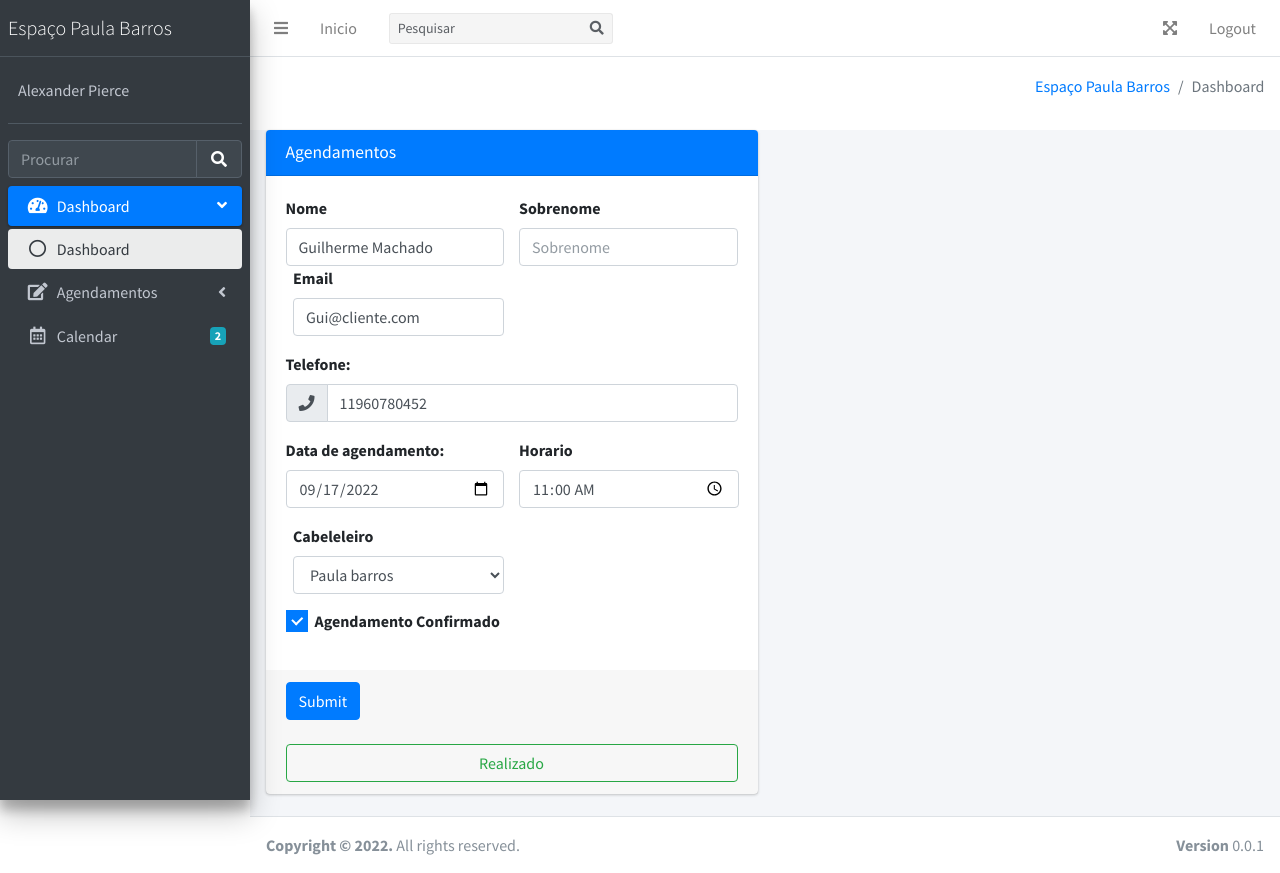
After one commit to machadosguilherme/projeto_DH, a Flask app: page /agendamento_editar/1 in a window 1280 px wide. The commit adds this page. Run offline with Flask 2, Linux system fonts and the light colour scheme; a user stored in the database is signed in; data comes from the database, SQL or seed files in the repository; both versions use the stored data as it was after the commit; some libraries are stand-ins or nearby versions.

Commit message:
Feat: Editar agendamento

```diff
--- a/ext/routes.py
+++ b/ext/routes.py
@@ -1,7 +1,8 @@
+from datetime import datetime
 from http.client import BAD_REQUEST
 from .model import Usuario, Agendamento
 from ext import login_maneger, db
-from flask import render_template, request, redirect, url_for, flash
+from flask import render_template, request, redirect, url_for, flash, session
 from flask_login import UserMixin, login_required, login_user, logout_user
 from werkzeug.security import generate_password_hash, check_password_hash
 
@@ -28,9 +29,10 @@ def init_app(app):
             email = request.form['email']
             senha = request.form['senha']
             usuario = Usuario.query.filter_by(email=email).first()
+            session['usuario'] = usuario.id
             if usuario and check_password_hash(usuario.senha, senha):
                 login_user(usuario)
-                if usuario.in_admin == 0:
+                if usuario.in_admin == 1:
                     return redirect (url_for('dash_admin', id=usuario.id))
                 elif usuario.in_colaborador == 1:
                     return redirect (url_for('dash_colaborador', id=usuario.id))
@@ -57,7 +59,7 @@ def init_app(app):
             user.fone = request.form['fone']
             user.email = request.form['email']
             user.senha = generate_password_hash(request.form['senha'])
-            user.in_admin = 1
+            user.in_admin = 0
             user.in_colaborador = 0
             user.in_ativo = 1
 
@@ -73,9 +75,8 @@ def init_app(app):
     def dash_cliente(id):
         usuario = Usuario.query.filter_by(id = id).first()
         agendamentos = Agendamento.query.filter_by(id = id).count()
-        if usuario.in_admin == 1:
-            if usuario.in_colaborador == 0:
-                return render_template('dash_cliente/dashboard_cliente.html', usuario=usuario.nome, agendamentos=agendamentos)
+        if usuario.in_colaborador == 0:
+            return render_template('dash_cliente/dashboard_cliente.html', usuario=usuario.nome)
         else:
             return BAD_REQUEST
 
@@ -85,7 +86,8 @@ def init_app(app):
     def dash_colaborador(id):
         usuario = Usuario.query.filter_by(id = id).first()
         if usuario.in_colaborador == 1:
-            return render_template('dash_colaborador/dashboard_colaborador.html')
+            agendamentos =  Agendamento.query.count()
+            return render_template('dash_colaborador/dashboard_colaborador.html', agendamentos=agendamentos)
         else:
             return BAD_REQUEST
 
@@ -111,12 +113,74 @@ def init_app(app):
     @app.route('/agendamento', methods=['GET', 'POST'])
     @login_required
     def agendamento():
-        return render_template('dash_cliente/agendamentos_cliente.html')
+        if request.method == 'GET':
+            return render_template('dash_cliente/agendamentos_cliente.html')
+        elif request.method == 'POST':
+            agendamento = Agendamento()
+            agendamento.id_usuario = session['usuario']
+            agendamento.nome = f'{request.form["nome"]} {request.form["sobrenome"]}'
+            agendamento.email = request.form['email']
+            agendamento.fone = request.form['telefone']
+            agendamento.data_agendamento = request.form['dt_agendamento']
+            agendamento.horario_agendamento = request.form['hr_agendamento']
+            agendamento.colaborador = request.form['cabeleleiro']
+            agendamento.data_registro = datetime.now()
 
-    @app.route('/dashboard_admin_teste', methods=['GET', 'POST'])
-    def dash_admin_teste():
-        # usuario = Usuario.query.filter_by(id = id).first()
-        # if usuario.in_admin == 1:
-        return render_template('dash_admin/dashboard_admin.html')
-        # else:
-        #     return BAD_REQUEST
+            db.session.add(agendamento)
+            db.session.commit()
+            return render_template('dash_cliente/agendamentos_cliente.html')
+        else:
+            return BAD_REQUEST
+
+
+    @app.route('/agendamento_editar/<id>', methods=['GET', 'POST'])
+    @login_required
+    def agendamento_editar(id):
+        if request.method == 'GET':
+            agendamento = Agendamento.query.filter_by(id=id).all()
+            return render_template('dash_colaborador/agendamentos_colaborador.html', agendamento=agendamento)
+        elif request.method == 'POST':
+            agendamento = Agendamento.query.filter_by(id=id).first()
+            # agendamento.id_usuario = session['usuario']
+            agendamento.nome = request.form["nome"]
+            agendamento.email = request.form['email']
+            agendamento.fone = request.form['telefone']
+            agendamento.data_agendamento = request.form['dt_agendamento']
+            agendamento.horario_agendamento = request.form['hr_agendamento']
+            agendamento.colaborador = request.form['cabeleleiro']
+            agendamento.in_confimado = ( 1 if request.form['confirmado'] else 0)
+            agendamento.in_realizado = ( 1 if request.form['in_realizado'] else 0)
+            agendamento.data_registro = datetime.now()
+
+            db.session.add(agendamento)
+            db.session.commit()
+            return render_template('dash_colaborador/agendamentos_colaborador.html')
+        else:
+            return BAD_REQUEST
+
+    @app.route('/agendamento_finalizado/<id>', methods=['GET'])
+    @login_required
+    def agendamento_finalizado(id):
+        agendamento = Agendamento.query.filter_by(id=id).first()
+        agendamento.in_realizado = 1
+
+        db.session.add(agendamento)
+        db.session.commit()
+        id_usuario = session['usuario']
+        return redirect(url_for('dash_colaborador', id=id_usuario))
+
+
+    @app.route('/lista_agendamentos', methods=['GET', 'POST'])
+    @login_required
+    def lista_agendamentos():
+        if 'usuario' in session:
+            id_usuario = session['usuario']
+            usuario = Usuario.query.filter_by(id = id_usuario).first()
+            if usuario.in_admin == 1:
+                return render_template('lista_agendamentos_admin.html', lista_agendamentos=lista_agendamentos)
+            elif usuario.in_colaborador == 1:
+                lista_agendamentos = Agendamento.query.all()
+                return render_template('dash_colaborador/listar_agendamentos_colaborador.html', lista_agendamentos=lista_agendamentos)
+            else:
+                lista_agendamentos = Agendamento.query.filter_by(id_usuario=id_usuario).all()
+                return render_template('dash_cliente/lista_agendamentos_cliente.html', lista_agendamentos=lista_agendamentos)
--- a/ext/templates/dash_admin/content_header_admin.html
+++ b/ext/templates/dash_admin/content_header_admin.html
@@ -7,7 +7,7 @@
         </div><!-- /.col -->
         <div class="col-sm-6">
           <ol class="breadcrumb float-sm-right">
-            <li class="breadcrumb-item"><a href="#">Espaço Paula Barros</a></li>
+            <li class="breadcrumb-item"><a href="{{url_for('index')}}">Espaço Paula Barros</a></li>
             <li class="breadcrumb-item active">Dashboard</li>
           </ol>
         </div><!-- /.col -->
--- a/ext/templates/dash_admin/side_admin.html
+++ b/ext/templates/dash_admin/side_admin.html
@@ -1,7 +1,7 @@
 
 <aside class="main-sidebar sidebar-dark-primary elevation-4">
     <!-- Brand Logo -->
-    <a href="" class="brand-link">
+    <a href="{{url_for('index')}}" class="brand-link">
       <span class="brand-text font-weight-light">Espaço Paula Barros</span>
     </a>
 
--- a/ext/templates/dash_cliente/nav_cliente.html
+++ b/ext/templates/dash_cliente/nav_cliente.html
@@ -35,7 +35,7 @@
         </a>
       </li> -->
       <li class="nav-item d-none d-sm-inline-block">
-        <a href="" class="nav-link">Logout</a>
+        <a href="{{url_for('logout')}}" class="nav-link">Logout</a>
       </li>
     </ul>
 </nav>
--- a/ext/templates/dash_cliente/side_cliente.html
+++ b/ext/templates/dash_cliente/side_cliente.html
@@ -66,7 +66,7 @@
                 </a>
               </li>
               <li class="nav-item">
-                <a href="" class="nav-link">
+                <a href="{{url_for('lista_agendamentos')}}" class="nav-link">
                   <i class="far fa-circle nav-icon"></i>
                   <p>Ver Agendamentos</p>
                 </a>
--- /dev/null
+++ b/ext/templates/dash_colaborador/agendamentos_colaborador.html
@@ -0,0 +1,99 @@
+{% extends "dash_colaborador/base_dash_colaborador.html" %}
+{% block content %}
+      <!-- left column -->
+      <div class="col-md-6">
+        <!-- general form elements -->
+        <div class="card card-primary">
+        {% for x in agendamento %}
+          <div class="card-header">
+            <h3 class="card-title">Agendamentos</h3>
+          </div>
+          <!-- /.card-header -->
+          <!-- form start -->
+          <form action="" method="POST">
+            <div class="card-body">
+              <div class="row">
+                <div class="col-6">
+                  <label for="exampleInputEmail1">Nome</label>
+                  <input value="{{x.nome}}" type="text" class="form-control" id="name" placeholder="Nome" name="nome">
+                </div>
+                <div class="col-6">
+                  <label for="exampleInputEmail1">Sobrenome</label>
+                  <input type="text" class="form-control" id="lastname" placeholder="Sobrenome" name="sobrenome">
+                </div>
+              </div>
+              <div class="form-group">
+                <div class="col-6">
+                  <label for="exampleInputEmail1">Email</label>
+                  <input value="{{x.email}}" type="email" class="form-control" id="lastname" placeholder="email" name="email">
+                </div>
+              </div>
+            <div class="form-group">
+              <label>Telefone: </label>
+
+              <div class="input-group">
+                <div class="input-group-prepend">
+                  <span class="input-group-text"><i class="fas fa-phone"></i></span>
+                </div>
+                <input value="{{x.fone}}" type="text" class="form-control" data-inputmask='"mask": "(99) 9999-9999"' data-mask name="telefone">
+              </div>
+            </div>
+              <div class="form-group">
+                <div class="row">
+                  <div class="col-6">
+                    <label>Data de agendamento:</label>
+                    <div class="input-group">
+                      <input value="{{x.data_agendamento}}" type="date" class="form-control float-right" id="reservationtime" name="dt_agendamento">
+                    </div>
+                  </div>
+
+                  <div class="col-6">
+                    <label>Horario </label>
+                    <div class="input-group-prepend">
+                      <input value="{{x.horario_agendamento}}" type="time" class="form-control float-right" id="reservationtime" name="hr_agendamento">
+                    </div>
+                  </div>
+                </div>
+              </div>
+              <div class="form-group">
+              <div class="col-md-6">
+                <div class="form-group">
+                  <label>Cabeleleiro</label>
+                  <select value="{{x.colaborador}}" class="form-control select2" style="width: 100%; " name="cabeleleiro">
+                    <option selected="selected">Paula barros</option>
+                    <option>Jocasta Sousa</option>
+                    <option>Daiane Oliveira</option>
+                  </select>
+                </div>
+              </div>
+              <div class="form-group clearfix">
+                {%if x.in_confirmar == 0 or x.in_confirmar%}
+                <div class="icheck-primary d-inline">
+                  <input type="checkbox" id="checkboxPrimary1" name="confirmado">
+                  <label for="checkboxPrimary1">
+                    Agendamento Confirmado
+                  </label>
+                </div>
+                {%else%}
+                <div class="icheck-primary d-inline">
+                  <input type="checkbox" id="checkboxPrimary1" name="confirmado" checked>
+                  <label for="checkboxPrimary1">
+                    Agendamento Confirmado
+                  </label>
+                </div>
+                {%endif%}
+              </div>
+            </div>
+          </div>
+          <!-- /.card-body -->
+
+            <div class="card-footer">
+              <button type="submit" class="btn btn-primary">Submit</button>
+            </div>
+            <div class="card-footer">
+              <a type="button" href="{{url_for('agendamento_finalizado', id=x.id)}}" class="btn btn-block btn-outline-success">Realizado</a>
+            </div>
+          </form>
+        </div>
+        {%endfor%}
+{% endblock %}
--- a/ext/templates/dash_colaborador/base_dash_colaborador.html
+++ b/ext/templates/dash_colaborador/base_dash_colaborador.html
@@ -36,9 +36,28 @@
   <!-- Main Sidebar Container -->
 
   {%include 'dash_colaborador/side_colaborador.html'%}
+  {%include 'dash_colaborador/content_header_colaborador.html'%}
 
-  {%include 'dash_colaborador/content_colaborador.html'%}
-  {%include 'dash_colaborador/content_header_colaborador.html'%}
+  <div class="content-wrapper">
+
+    <!-- Main content -->
+    <section class="content">
+      <div class="container-fluid">
+        <!-- Small boxes (Stat box) -->
+        <div class="row">
+          {%block content%}
+          {%endblock%}
+        </div>
+        <!-- /.row -->
+        <!-- Main row -->
+        <div class="row">
+          <!-- Left col -->
+          <section class="col-lg-7 connectedSortable">
+
+      </div><!-- /.container-fluid -->
+    </section>
+    <!-- /.content -->
+  </div>
 
   <!-- Content Wrapper. Contains page content -->
 
--- a/ext/templates/dash_colaborador/nav_colaborador.html
+++ b/ext/templates/dash_colaborador/nav_colaborador.html
@@ -5,7 +5,7 @@
         <a class="nav-link" data-widget="pushmenu" href="#" role="button"><i class="fas fa-bars"></i></a>
         </li>
         <li class="nav-item d-none d-sm-inline-block">
-        <a href="{{url_for('')}}" class="nav-link">Inicio</a>
+        <a href="" class="nav-link">Inicio</a>
         </li>
     </ul>
 
@@ -34,7 +34,7 @@
         </a>
         </li> -->
         <li class="nav-item d-none d-sm-inline-block">
-        <a href="{{url_for('')}}" class="nav-link">Logout</a>
+        <a href="{{url_for('logout')}}" class="nav-link">Logout</a>
         </li>
     </ul>
 </nav>
--- a/ext/templates/dash_colaborador/side_colaborador.html
+++ b/ext/templates/dash_colaborador/side_colaborador.html
@@ -66,7 +66,7 @@
                 </a>
               </li>
               <li class="nav-item">
-                <a href="" class="nav-link">
+                <a href="{{url_for('lista_agendamentos')}}" class="nav-link">
                   <i class="far fa-circle nav-icon"></i>
                   <p>Ver Agendamentos</p>
                 </a>
```
Also changed, not shown: ext/templates/dash_admin/agendamentos_admin.html (added, +77 -0 lines), ext/templates/dash_cliente/lista_agendamentos_cliente.html (added, +51 -0 lines), ext/templates/dash_colaborador/listar_agendamentos_colaborador.html (added, +60 -0 lines), ext/server.db.
